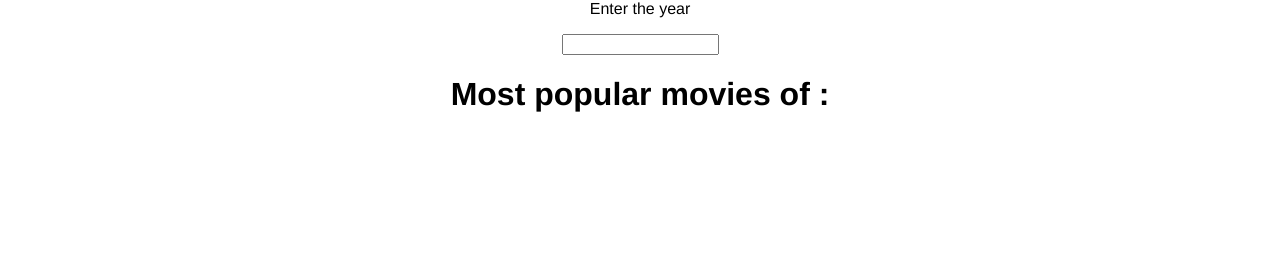
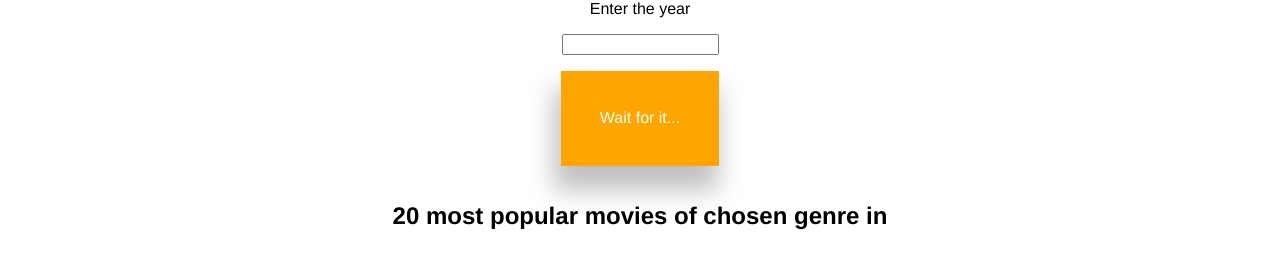
Before and after one commit to RayanBassetti/qvsta-movieslist-rayanbassetti, a React (Create React App) app: page / in a window 1280 px wide. Shown: the part 504-772 px from the top of the page. Built offline with nearby package versions, Linux system fonts and the light colour scheme; no server answers.

Commit message:
Fixed research option

```diff
--- a/src/containers/FrontPage.js
+++ b/src/containers/FrontPage.js
@@ -27,8 +27,9 @@ export default function FrontPage(props) {
                         value={props.state.researchyear}
                     >
                     </input>
+                    <p className="launchSearch" onClick={props.LaunchSearch}>Wait for it...</p>
             </form>
-            <h1>Most popular movies of : {props.state.researchyear}</h1>
+            <h2>20 most popular movies of chosen genre in {props.state.researchyear}</h2>
             <div className="AllMovies">
                 {props.state.allMovies}
             </div>
--- a/src/containers/FrontPage.scss
+++ b/src/containers/FrontPage.scss
@@ -1,6 +1,6 @@
 .FrontPage {
 
-    h1 {
+    h2 {
         text-align: center;
     }
 
@@ -9,6 +9,17 @@
         justify-content: center;
         align-items: center;
         flex-direction: column;
+
+        .launchSearch {
+            cursor : pointer;
+            padding : 3%;
+            background-color : orange;
+            color : white;
+            -webkit-box-shadow: -4px 21px 24px 3px rgba(0,0,0,0.25);
+            -moz-box-shadow: -4px 21px 24px 3px rgba(0,0,0,0.25);
+            box-shadow: -4px 21px 24px 3px rgba(0,0,0,0.25);
+
+        }
     }
 
 
--- a/src/containers/Movies.js
+++ b/src/containers/Movies.js
@@ -15,14 +15,14 @@ class Movies extends React.Component {
         super()
         this.state = {
             researchyear: "",
-            researchgenre: "salaud",
+            researchgenre: "",
             allMovies: [],
             allGenres: []
         }
 
         this.HandleSearch = this.HandleSearch.bind(this)
         this.HandleSelect = this.HandleSelect.bind(this)
-
+        this.ConfigureSearch = this.ConfigureSearch.bind(this)
         this.LaunchSearch = this.LaunchSearch.bind(this)
     }
 
@@ -32,7 +32,7 @@ class Movies extends React.Component {
         this.setState({
             [name]: value
         })
-        this.LaunchSearch(value)
+        this.ConfigureSearch(value)
     }
 
     HandleSelect(event) {
@@ -40,10 +40,11 @@ class Movies extends React.Component {
             researchgenre: event.target.value
         })
         const selectedGenreId = this.state.researchgenre
-        this.LaunchSearch(selectedGenreId)
+        this.ConfigureSearch(selectedGenreId)
     }
 
-    LaunchSearch(value, selectedGenreId) {
+
+    ConfigureSearch(value, selectedGenreId) {
         this.state.allGenres.forEach(genre => {
             if (selectedGenreId === genre.id) {
                 this.setState({
@@ -53,6 +54,11 @@ class Movies extends React.Component {
         })
         const selectedGenre = this.state.researchgenre
         const fullURL = `https://api.themoviedb.org/3/discover/movie?api_key=435ab096a795a0a39c4e7bca5f71fd75&sort_by=popularity.desc&primary_release_year=${value}&with_genres=${selectedGenre}`
+        this.LaunchSearch(fullURL)
+    }
+
+    LaunchSearch(fullURL) {
+
         axios
             .post(`${fullURL}`)
             .then(response => {
@@ -73,23 +79,22 @@ class Movies extends React.Component {
               })
     }
 
-    componentDidMount() {
+    componentDidMount() { // launch of a get at the moment the page is loaded to have the list of movies genres ready in the select form
         axios
             .get(`https://api.themoviedb.org/3/genre/movie/list?api_key=435ab096a795a0a39c4e7bca5f71fd75&language=en-US`)
             .then(response => {
                 const results = response.data.genres
-                const genresList = []
+                const genresList = [] // we create an empty array in which we'll push each genre
                 results.forEach(genre => {
                     const singleGenre = <SingleGenre
                                             key={genre.id}
                                             genre={genre}
-                                            onSelect={this.OnSelect}
                                         />
                     genresList.push(singleGenre)
                 })
 
                 this.setState({
-                    allGenres: genresList
+                    allGenres: genresList // we assign to the allGenres state the array now full
                 })
 
             })
@@ -101,6 +106,7 @@ class Movies extends React.Component {
                 state={this.state}
                 HandleSearch={this.HandleSearch}
                 HandleSelect={this.HandleSelect}
+                LaunchSearch={this.LaunchSearch}
             />
         )
     }
```
